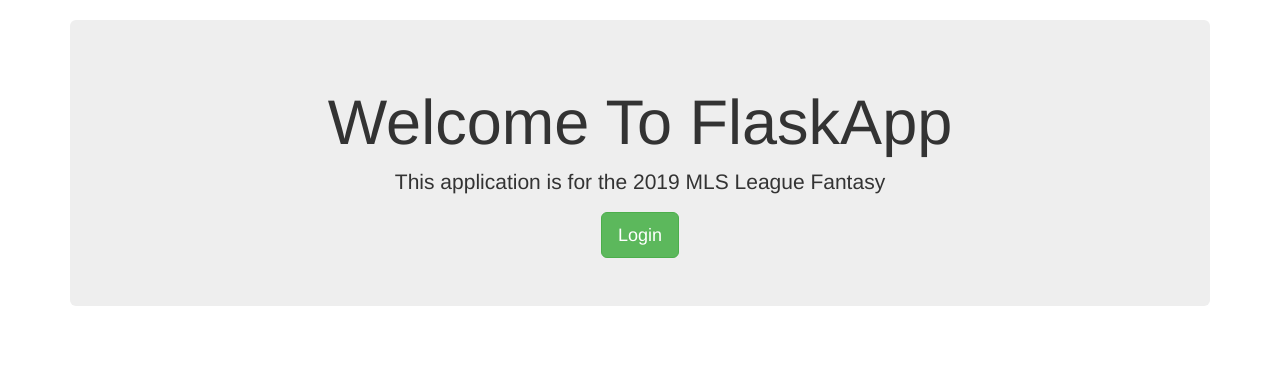
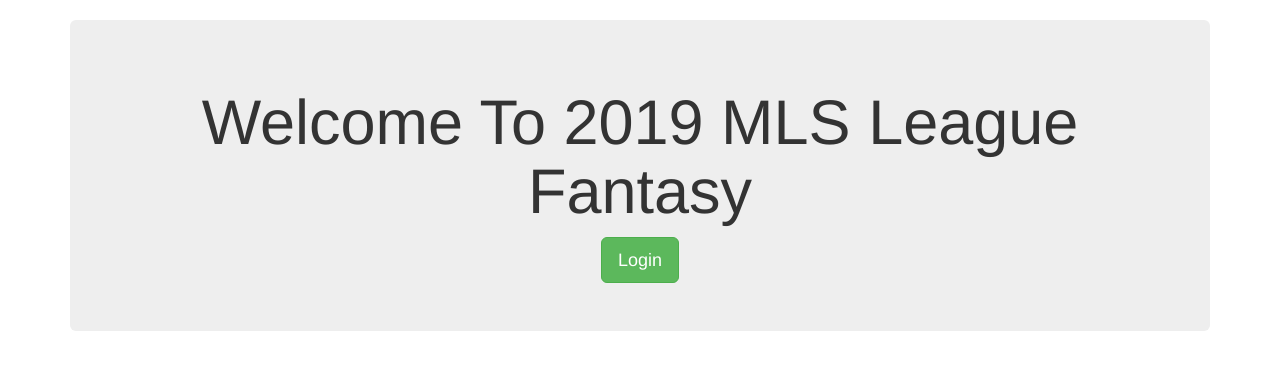
Before and after one commit to JJC005/GAE-test, a Flask app: page / in a window 1280 px wide. Shown: the part 52-422 px from the top of the page. Run offline with Flask 2, Linux system fonts and the light colour scheme; some libraries are stand-ins or nearby versions.

Commit message:
Update home.html

```diff
--- a/templates/home.html
+++ b/templates/home.html
@@ -2,8 +2,7 @@
 
 {% block body %}
   <div class="jumbotron text-center">
-    <h1>Welcome To FlaskApp</h1>
-    <p class="lead">This application is for the 2019 MLS League Fantasy</p>
+    <h1>Welcome To 2019 MLS League Fantasy</h1>
     {% if session.logged_in == NULL %}
       <a href="/login" class="btn btn-success btn-lg">Login</a>
     {% endif %}
```
